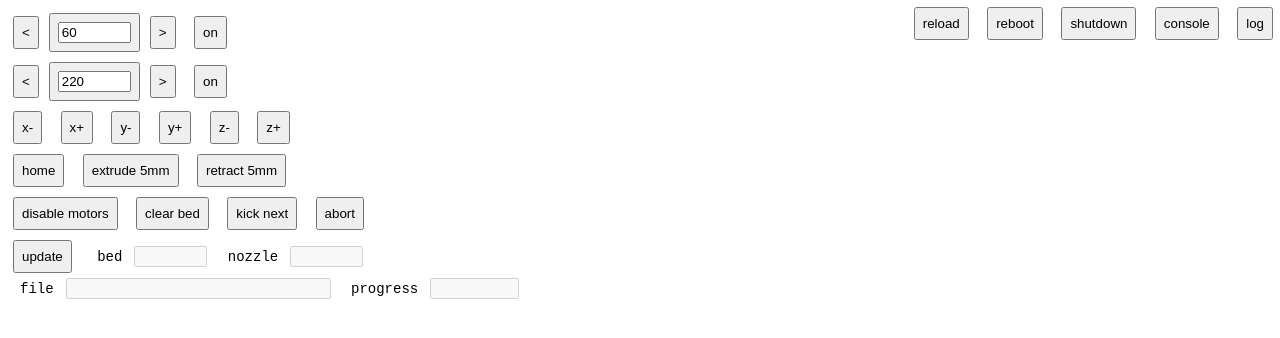
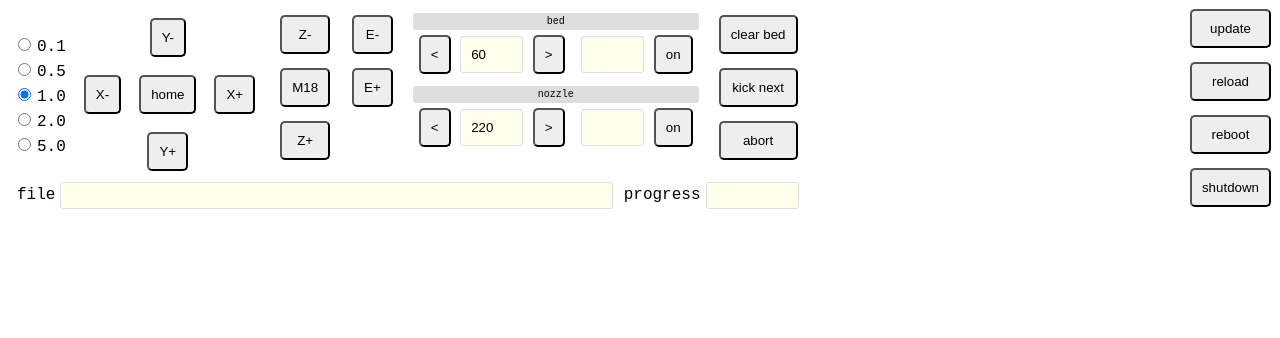
Before and after one commit to GridSpace/grid-host, a website: page web/marlin/index.html in a window 1280 px wide. Drawn offline with Linux system fonts and the light colour scheme.

Commit message:
style updates

```diff
--- a/web/marlin/index.css
+++ b/web/marlin/index.css
@@ -1,34 +1,94 @@
 body {
-    font-size: 14px;
+    font-size: 16px;
     font-family: monospace;
     display: flex;
     flex-direction: column;
 }
-button,label {
+td {
+    text-align: center;
+}
+label {
     margin: 5px;
-    padding: 7px;
 }
-#log {
-    display: none;
-    position: fixed;
-    overflow-y: scroll;
-    left: 2px;
-    right: 2px;
-    bottom: 2px;
-    height: 150px;
-    border: 5px solid rgba(255,255,255,0.75);
+input {
+    padding: 10px;
+    background-color: #ffe;
     border-radius: 3px;
-    background-color: rgba(0,0,0,0.90);
-    color: white;
-    font-size: 12px;
-    padding: 4px;
-    z-index: 100;
+    border: 1px solid #ddd;
+}
+button {
+    margin: 7px;
+    padding: 10px;
+    background-color: #eee;
+    border-radius: 5px;
+}
+.row {
+    display: flex;
+    flex-direction: row;
+}
+.col {
+    display: flex;
+    flex-direction: column;
+}
+#top div,table {
+    padding-right: 4px;
+    padding-left: 4px;
+}
+#jog_set {
+    justify-content: center;
+}
+#jog_set input {
+    margin: 6px;
+}
+#pos input {
+    margin: 5px;
+}
+#pos label {
+    border-top-right-radius: 5px;
+    border-bottom-right-radius: 5px;
+    border-right: 1px solid #ddd;
+    border-top: 1px solid #ddd;
+    border-bottom: 1px solid #ddd;
+    padding: 5px;
+    margin-left: 0;
+    background-color: #f5f5f5;
+}
+#pos input {
+    margin-right: 0;
+}
+#temp > label {
+    font-size: 10px;
+    text-align: center;
+    background-color: #ddd;
+    border-radius: 3px;
+    padding: 3px;
+}
+#temp input {
+    margin: 0;
+}
+#temp button.dn {
+    margin-top: 0;
+    margin-right: 0;
+}
+#temp button.up {
+    margin-top: 0;
+    margin-left: 0;
+}
+#status {
+    padding-right: 4px;
+    padding-left: 4px;
+    align-items: center;
+}
+#status input {
+    padding: 5px;
+    margin-right: 6px;
+}
+#filename {
+    flex-grow: 1;
 }
 #actions {
     position: fixed;
     top: 2px;
     right: 2px;
-    layout: flex;
-    flex-direction: column;
     z-index: 101;
 }
--- a/web/marlin/index.html
+++ b/web/marlin/index.html
@@ -4,54 +4,76 @@
         <script src="index.js"></script>
         <link rel="stylesheet" type="text/css" href="index.css">
     </head>
-    <body onload="init()">
+    <body onload="init()" class="row">
+        <div class="col">
+            <div class="row" id="top">
+                <div class="col" id="jog_set">
+                    <span><input type="radio" name="jog" onclick="set_jog(0.1)">0.1</input></span>
+                    <span><input type="radio" name="jog" onclick="set_jog(0.5)">0.5</input></span>
+                    <span><input type="radio" name="jog" onclick="set_jog(1.0)" checked>1.0</input></span>
+                    <span><input type="radio" name="jog" onclick="set_jog(2.0)">2.0</input></span>
+                    <span><input type="radio" name="jog" onclick="set_jog(5.0)">5.0</input></span>
+                </div>
+                <table>
+                    <tr>
+                        <td></td>
+                        <td><button onclick="jog('Y',-1)">Y-</button></td>
+                        <td></td>
+                    </tr>
+                    <tr>
+                        <td><button onclick="jog('X',-1)">X-</button></td>
+                        <td><button onclick="goto_home()">home</button></td>
+                        <td><button onclick="jog('X',1)">X+</button></td>
+                    </tr>
+                    <tr>
+                        <td></td>
+                        <td><button onclick="jog('Y',1)">Y+</button></td>
+                        <td></td>
+                    </tr>
+                </table>
+                <div class="col">
+                    <button onclick="jog('Z',-1)">Z-</button>
+                    <button onclick="disable_motors()">M18</button>
+                    <button onclick="jog('Z',1)">Z+</button>
+                </div>
+                <div class="col">
+                    <button onclick="retract(5)">E-</button>
+                    <button onclick="extrude(5)">E+</button>
+                </div>
+                <div id="temp" class="col">
+                    <label>bed</label>
                     <div>
-            <button onclick="bed_temp_lower()">&lt;<button>
-            <input id="bed" value="60" size="6"></input>
-            <button onclick="bed_temp_higher()">&gt;</button>
-            <button id="bed_toggle" onclick="bed_toggle()">on</button>
+                        <button class="dn" onclick="bed_temp_lower()">&lt;</button>
+                        <input id="bed" value="60" size="3"></input>
+                        <button class="up" onclick="bed_temp_higher()">&gt;</button>
+                        <input disabled="true" id="bed_temp" size="3"></input>
+                        <button class="up" id="bed_toggle" onclick="bed_toggle()">on</button>
                     </div>
+                    <label>nozzle</label>
                     <div>
-            <button onclick="nozzle_temp_lower()">&lt;<button>
-            <input id="nozzle" value="220" size="6"></input>
-            <button onclick="nozzle_temp_higher()">&gt;</button>
-            <button id="nozzle_toggle" onclick="nozzle_toggle()">on</button>
+                        <button class="dn"  onclick="nozzle_temp_lower()">&lt;</button>
+                        <input id="nozzle" value="220" size="3"></input>
+                        <button class="up" onclick="nozzle_temp_higher()">&gt;</button>
+                        <input disabled="true" id="nozzle_temp" size="3"></input>
+                        <button class="up" id="nozzle_toggle" onclick="nozzle_toggle()">on</button>
                     </div>
-        <div>
-            <button onclick="gr('X-5')">x-</button>
-            <button onclick="gr('X5')">x+</button>
-            <button onclick="gr('Y-5')">y-</button>
-            <button onclick="gr('Y5')">y+</button>
-            <button onclick="gr('Z-5')">z-</button>
-            <button onclick="gr('Z5')">z+</button>
                 </div>
-        <div>
-            <button onclick="home()">home</button>
-            <button onclick="extrude(5)">extrude 5mm</button>
-            <button onclick="retract(5)">retract 5mm</button>
-        </div>
-        <div>
-            <button onclick="disable_motors()">disable motors</button>
+                <div class="col">
                     <button onclick="clear_bed()">clear bed</button>
                     <button onclick="kick_next()">kick next</button>
                     <button onclick="abort()">abort</button>
                 </div>
-        <div>
-            <button onclick="update()">update</button>
-            <label>bed</label><input disabled="true" id="bed_temp" size="6"></input>
-            <label>nozzle</label><input disabled="true" id="nozzle_temp" size="6"></input>
             </div>
-        <div>
+            <div class="row" id="status">
                 <label>file</label><input id="filename" disabled="true" size="30"></input>
                 <label>progress</label><input id="progress" disabled="true" size="8"></input>
             </div>
-        <div id="actions">
+        </div>
+        <div id="actions" class="col">
+            <button onclick="update()">update</button>
             <button id="reload" onclick="reload()">reload</button>
             <button id="reboot" onclick="reboot()">reboot</button>
             <button id="shutdown" onclick="shutdown()">shutdown</button>
-            <button id="console" onclick="console()">console</button>
-            <button id="log_toggle" onclick="log_toggle()">log</button>
         </div>
-        <div id="log"></div>
     </body>
 </html>
--- a/web/marlin/index.js
+++ b/web/marlin/index.js
@@ -4,6 +4,7 @@ let logs = [];
 let ready = false;
 let sock = null;
 let last_update = 0;
+let jog_val = 1.0;
 
 function reload() {
     document.location = document.location;
@@ -21,36 +22,12 @@ function shutdown() {
     }
 }
 
-function console() {
-    if (confirm("kill ui?")) {
-        send("*exec killall openbox");
-    }
-}
-
 function $(id) {
     return document.getElementById(id);
 }
 
 function log(msg) {
-    if (typeof(msg) === 'object') {
-        msg = JSON.stringify(msg);
-    }
-    logs.push(msg);
-    while (logs.length > 100) {
-        logs.shift();
-    }
-    let el = $('log');
-    el.innerHTML = logs.join('<br>');
-    el.scrollTop = el.scrollHeight;
-}
-
-function log_toggle() {
-    let el = $('log');
-    if (el.style.display === '') {
-        el.style.display = 'block';
-    } else {
-        el.style.display = '';
-    }
+    console.log({msg});
 }
 
 function bed_toggle() {
@@ -103,7 +80,7 @@ function nozzle_temp_higher() {
     send('M104 S' + nozzle_temp());
 }
 
-function home() {
+function goto_home() {
     send('G28');
 }
 
@@ -137,6 +114,16 @@ function update() {
         send('M105');
         last_update = now;
     }
+}
+
+function set_jog(val) {
+    jog_val = val;
+}
+
+function jog(axis, dir) {
+    send('G91');
+    send(`G0 ${axis}${dir * jog_val}`);
+    send('G90');
 }
 
 function gr(msg) {
```
Also changed, not shown: web/grbl/index.html (+7 -7 lines). Lines whose indentation alone changed are shown as unchanged.
